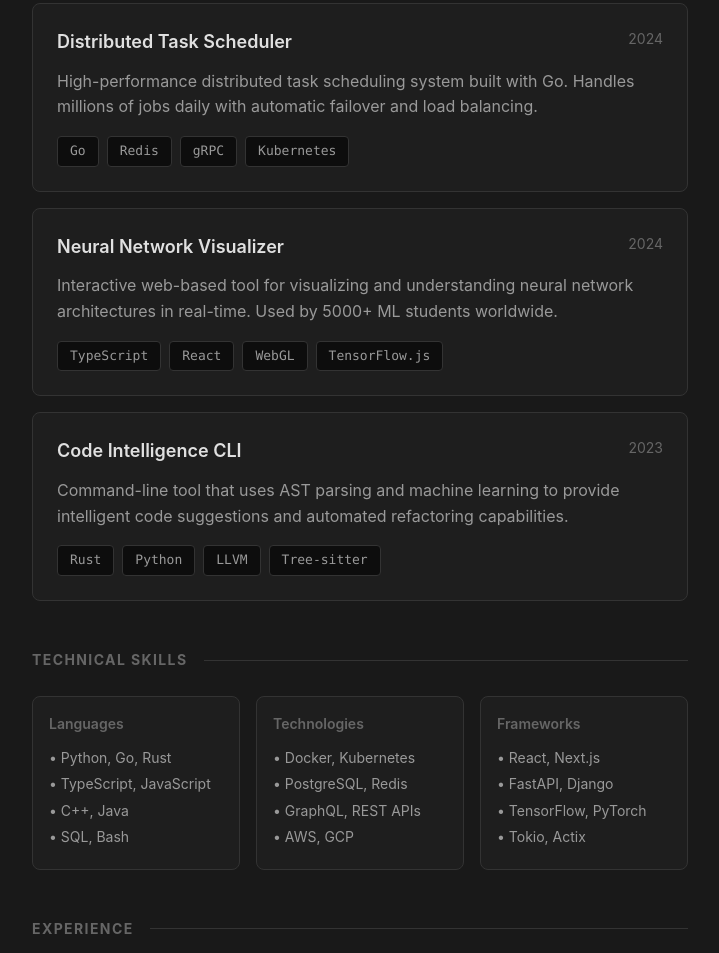
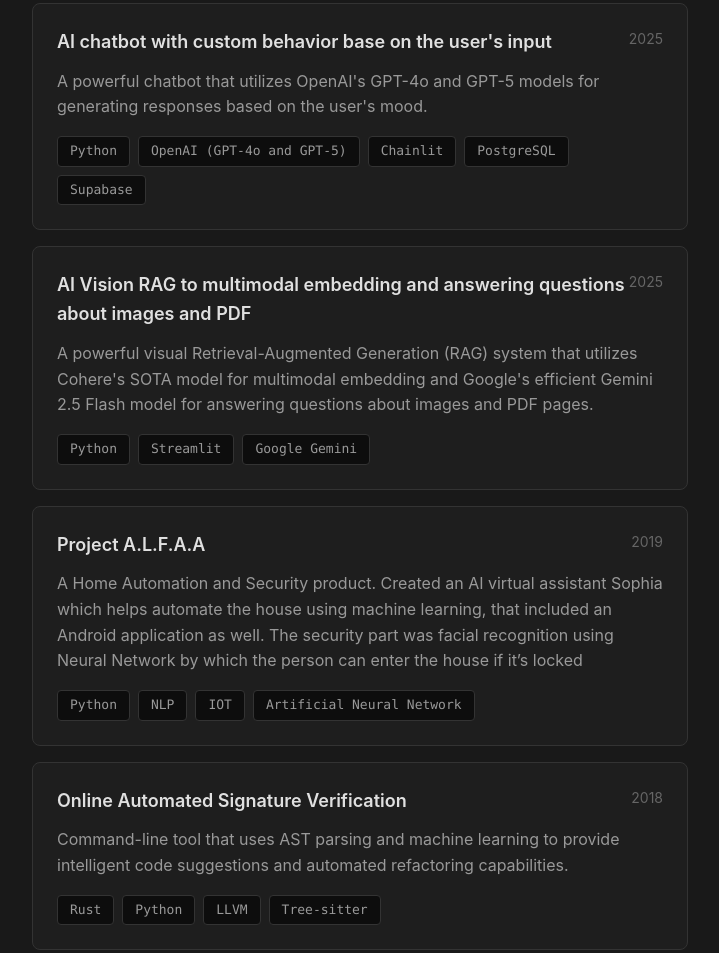
Before and after one commit to laraibzk/laraibzk.github.io, a plain HTML site: page index.html in a window 1280 px wide. Shown: the part 510-1463 px from the top of the page, without its empty margins (280-999 px from the left). Drawn offline with Linux system fonts and the light colour scheme.

Commit message:
update project links

```diff
--- a/index.html
+++ b/index.html
@@ -353,44 +353,61 @@
         <section class="section">
             <h2 class="section-title">Featured Projects</h2>
 
-            <div class="card" onclick="window.open('https://github.com/yourusername/project1', '_blank')">
+            <div class="card" onclick="window.open('https://github.com/laraibzk/vision-rag', '_blank')">
                 <div class="card-header">
-                    <div class="card-title">Distributed Task Scheduler</div>
-                    <div class="card-meta">2024</div>
+                    <div class="card-title">AI chatbot with custom behavior base on the user's input</div>
+                    <div class="card-meta">2025</div>
                 </div>
                 <p class="card-description">
-                    High-performance distributed task scheduling system built with Go. Handles millions of jobs daily with
-                    automatic failover and load balancing.
+                    A powerful chatbot that utilizes OpenAI's GPT-4o and GPT-5 models for generating responses based on the user's mood.
                 </p>
                 <div class="tech-stack">
-                    <span class="tech-tag">Go</span>
-                    <span class="tech-tag">Redis</span>
-                    <span class="tech-tag">gRPC</span>
-                    <span class="tech-tag">Kubernetes</span>
+                    <span class="tech-tag">Python</span>
+                    <span class="tech-tag">OpenAI (GPT-4o and GPT-5)</span>
+                    <span class="tech-tag">Chainlit</span>
+                    <span class="tech-tag">PostgreSQL</span>
+                    <span class="tech-tag">Supabase</span>
                 </div>
             </div>
 
-            <div class="card" onclick="window.open('https://github.com/yourusername/project2', '_blank')">
+            <div class="card" onclick="window.open('https://github.com/laraibzk/vision-rag', '_blank')">
                 <div class="card-header">
-                    <div class="card-title">Neural Network Visualizer</div>
-                    <div class="card-meta">2024</div>
+                    <div class="card-title">AI Vision RAG to multimodal embedding and answering questions about images and PDF</div>
+                    <div class="card-meta">2025</div>
                 </div>
                 <p class="card-description">
-                    Interactive web-based tool for visualizing and understanding neural network architectures in real-time.
-                    Used by 5000+ ML students worldwide.
+                    A powerful visual Retrieval-Augmented Generation (RAG) system that utilizes Cohere's SOTA model for
+                    multimodal embedding and Google's efficient Gemini 2.5 Flash model for answering questions about images and PDF pages.
                 </p>
                 <div class="tech-stack">
-                    <span class="tech-tag">TypeScript</span>
-                    <span class="tech-tag">React</span>
-                    <span class="tech-tag">WebGL</span>
-                    <span class="tech-tag">TensorFlow.js</span>
+                    <span class="tech-tag">Python</span>
+                    <span class="tech-tag">Streamlit</span>
+                    <span class="tech-tag">Google Gemini</span>
                 </div>
             </div>
 
-            <div class="card" onclick="window.open('https://github.com/yourusername/project3', '_blank')">
+            <div class="card" onclick="window.open('https://drive.google.com/file/d/1iDlBzGnLSjOxiMTVew_mXMFBPZl56dtD/view?usp=sharing', '_blank')">
                 <div class="card-header">
-                    <div class="card-title">Code Intelligence CLI</div>
-                    <div class="card-meta">2023</div>
+                    <div class="card-title">Project A.L.F.A.A</div>
+                    <div class="card-meta">2019</div>
+                </div>
+                <p class="card-description">
+                    A Home Automation and Security product. Created an AI virtual assistant Sophia which helps automate
+                    the house using machine learning, that included an Android application as well. The security part was
+                    facial recognition using Neural Network by which the person can enter the house if it’s locked
+                </p>
+                <div class="tech-stack">
+                    <span class="tech-tag">Python</span>
+                    <span class="tech-tag">NLP</span>
+                    <span class="tech-tag">IOT</span>
+                    <span class="tech-tag">Artificial Neural Network</span>
+                </div>
+            </div>
+
+            <div class="card" onclick="window.open('https://github.com/laraibzk/signatureverification', '_blank')">
+                <div class="card-header">
+                    <div class="card-title">Online Automated Signature Verification</div>
+                    <div class="card-meta">2018</div>
                 </div>
                 <p class="card-description">
                     Command-line tool that uses AST parsing and machine learning to provide intelligent code suggestions
```
